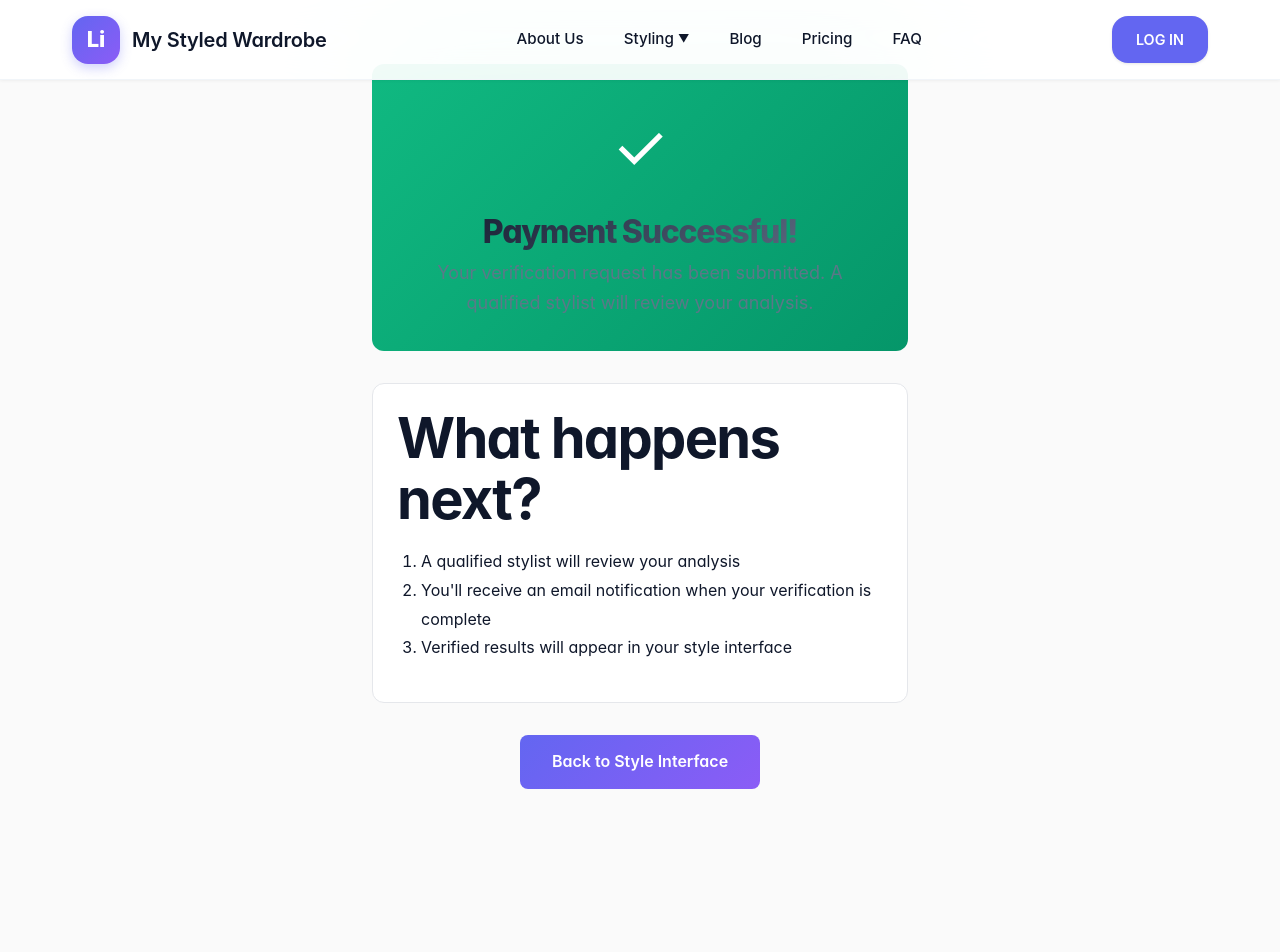
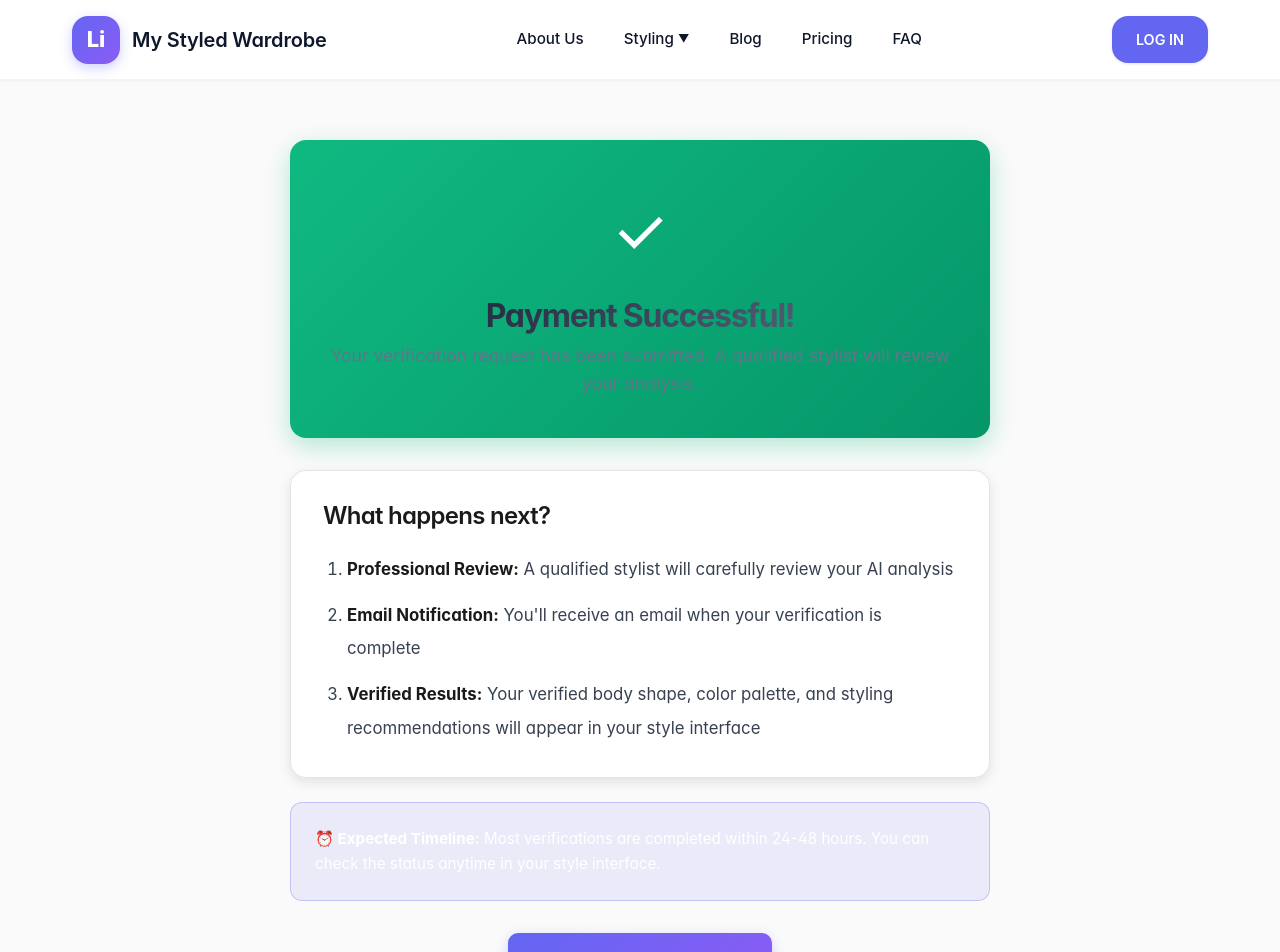
Before and after one commit to Tmaq23/my-styled-wardrobe, a Next.js app: page /verification/success in a window 1280 px wide. Shown: the top 952 px of the page. Before the commit the page ends 832 px from the top, so only its background shows below. Built offline with nearby package versions, Linux system fonts and the light colour scheme; no server answers.

Commit message:
Fix verification success and cancel page layouts with proper padding, visible text, and improved styling

```diff
--- a/app/verification/success/page.tsx
+++ b/app/verification/success/page.tsx
@@ -36,59 +36,131 @@ function VerificationSuccessContent() {
 
   if (isLoading) {
     return (
-      <div style={{ padding: '2rem', textAlign: 'center' }}>
-        <div style={{ fontSize: '2rem', marginBottom: '1rem' }}>⏳</div>
-        <p>Processing your payment...</p>
+      <div className="home-page" style={{
+        minHeight: '100vh',
+        display: 'flex',
+        alignItems: 'center',
+        justifyContent: 'center',
+        paddingTop: '120px'
+      }}>
+        <div style={{ textAlign: 'center', color: 'white' }}>
+          <div style={{ fontSize: '3rem', marginBottom: '1rem' }}>⏳</div>
+          <p style={{ fontSize: '1.2rem' }}>Processing your payment...</p>
+        </div>
       </div>
     );
   }
 
   return (
-    <div style={{ maxWidth: '600px', margin: '2rem auto', padding: '2rem' }}>
+    <div className="home-page" style={{
+      minHeight: '100vh',
+      paddingTop: '140px',
+      paddingBottom: '2rem',
+      paddingLeft: '1rem',
+      paddingRight: '1rem'
+    }}>
+      <div style={{ maxWidth: '700px', margin: '0 auto' }}>
+        {/* Success Message */}
         <div style={{
           background: 'linear-gradient(135deg, #10b981 0%, #059669 100%)',
           color: 'white',
-        padding: '2rem',
-        borderRadius: '12px',
+          padding: '2.5rem 2rem',
+          borderRadius: '16px',
           textAlign: 'center',
+          boxShadow: '0 8px 24px rgba(16, 185, 129, 0.3)',
         }}>
           <div style={{ fontSize: '4rem', marginBottom: '1rem' }}>✓</div>
-        <h1 style={{ margin: '0 0 0.5rem 0', fontSize: '2rem' }}>Payment Successful!</h1>
-        <p style={{ margin: 0, opacity: 0.9 }}>
+          <h1 style={{ margin: '0 0 0.5rem 0', fontSize: '2rem', fontWeight: '700' }}>
+            Payment Successful!
+          </h1>
+          <p style={{ margin: 0, opacity: 0.95, fontSize: '1.1rem', lineHeight: '1.6' }}>
             Your verification request has been submitted. A qualified stylist will review your analysis.
           </p>
         </div>
 
+        {/* What Happens Next Box */}
         <div style={{
           marginTop: '2rem',
-        padding: '1.5rem',
-        background: 'white',
-        borderRadius: '12px',
-        border: '1px solid #e5e7eb',
+          padding: '2rem',
+          background: 'rgba(255, 255, 255, 0.95)',
+          borderRadius: '16px',
+          border: '1px solid rgba(0, 0, 0, 0.1)',
+          boxShadow: '0 4px 12px rgba(0, 0, 0, 0.1)',
         }}>
-        <h2 style={{ margin: '0 0 1rem 0' }}>What happens next?</h2>
-        <ol style={{ paddingLeft: '1.5rem', lineHeight: '1.8' }}>
-          <li>A qualified stylist will review your analysis</li>
-          <li>You&apos;ll receive an email notification when your verification is complete</li>
-          <li>Verified results will appear in your style interface</li>
+          <h2 style={{
+            margin: '0 0 1.5rem 0',
+            fontSize: '1.5rem',
+            fontWeight: '600',
+            color: '#1a1a1a'
+          }}>
+            What happens next?
+          </h2>
+          <ol style={{
+            paddingLeft: '1.5rem',
+            lineHeight: '2',
+            color: '#374151',
+            fontSize: '1.05rem',
+            margin: 0
+          }}>
+            <li style={{ marginBottom: '0.75rem' }}>
+              <strong style={{ color: '#1a1a1a' }}>Professional Review:</strong> A qualified stylist will carefully review your AI analysis
+            </li>
+            <li style={{ marginBottom: '0.75rem' }}>
+              <strong style={{ color: '#1a1a1a' }}>Email Notification:</strong> You&apos;ll receive an email when your verification is complete
+            </li>
+            <li>
+              <strong style={{ color: '#1a1a1a' }}>Verified Results:</strong> Your verified body shape, color palette, and styling recommendations will appear in your style interface
+            </li>
           </ol>
         </div>
 
+        {/* Expected Timeline */}
+        <div style={{
+          marginTop: '1.5rem',
+          padding: '1.5rem',
+          background: 'rgba(99, 102, 241, 0.1)',
+          borderRadius: '12px',
+          border: '1px solid rgba(99, 102, 241, 0.3)',
+        }}>
+          <p style={{
+            margin: 0,
+            color: 'white',
+            fontSize: '0.95rem',
+            lineHeight: '1.6'
+          }}>
+            <strong>⏰ Expected Timeline:</strong> Most verifications are completed within 24-48 hours.
+            You can check the status anytime in your style interface.
+          </p>
+        </div>
+
+        {/* Back Button */}
         <div style={{ marginTop: '2rem', textAlign: 'center' }}>
           <Link
             href="/style-interface"
             style={{
               display: 'inline-block',
-            padding: '0.875rem 2rem',
+              padding: '1rem 2.5rem',
               background: 'linear-gradient(135deg, #6366f1 0%, #8b5cf6 100%)',
               color: 'white',
               textDecoration: 'none',
-            borderRadius: '8px',
+              borderRadius: '10px',
               fontWeight: '600',
+              fontSize: '1.05rem',
+              boxShadow: '0 4px 12px rgba(99, 102, 241, 0.3)',
+              transition: 'transform 0.2s, box-shadow 0.2s',
+            }}
+            onMouseEnter={(e) => {
+              e.currentTarget.style.transform = 'translateY(-2px)';
+              e.currentTarget.style.boxShadow = '0 6px 20px rgba(99, 102, 241, 0.4)';
+            }}
+            onMouseLeave={(e) => {
+              e.currentTarget.style.transform = 'translateY(0)';
+              e.currentTarget.style.boxShadow = '0 4px 12px rgba(99, 102, 241, 0.3)';
             }}
           >
             Back to Style Interface
           </Link>
+        </div>
       </div>
     </div>
   );
```
Also changed, not shown: app/verification/cancel/page.tsx (+74 -13 lines). Lines whose indentation alone changed are shown as unchanged.
